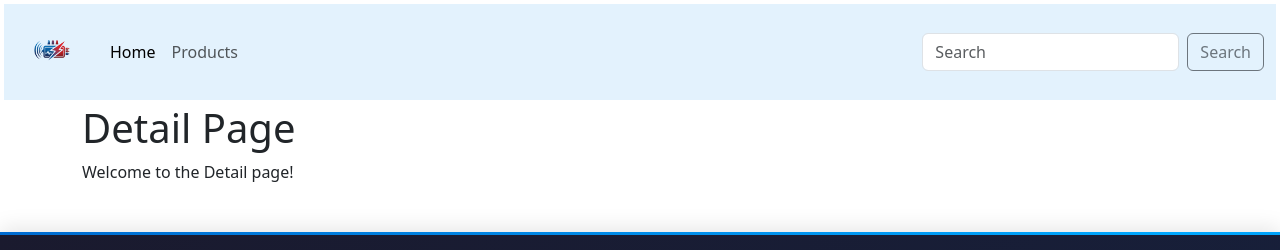
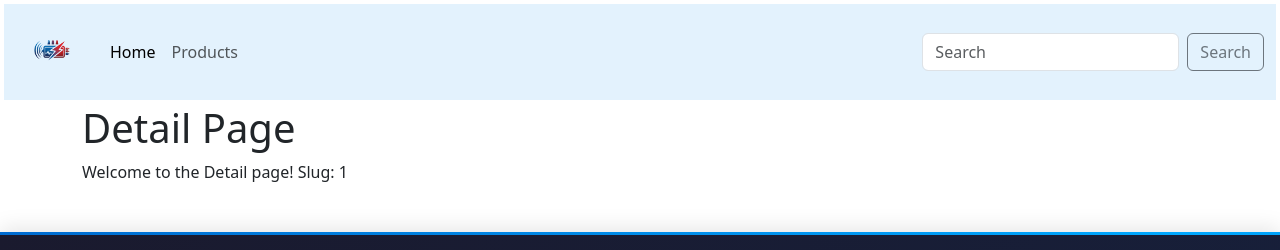
Before and after one commit to FrancescoTullio/italtelec, a React (Vite) app: page /products/1 in a window 1280 px wide. Shown: the top 250 px of the page. Built offline with nearby package versions, Linux system fonts and the light colour scheme.

Commit message:
Update Detailpage component to display slug from URL parameters

```diff
--- a/src/pages/Detailpage.jsx
+++ b/src/pages/Detailpage.jsx
@@ -1,8 +1,14 @@
+import { useParams } from 'react-router-dom';
+
+
 function Detailpage() {
+
+
+    const { slug } = useParams();
   return (
     <div>
       <h1>Detail Page</h1>
-      <p>Welcome to the Detail page!</p>
+      <p>Welcome to the Detail page! Slug: {slug}</p>
     </div>
   );
 }
```
